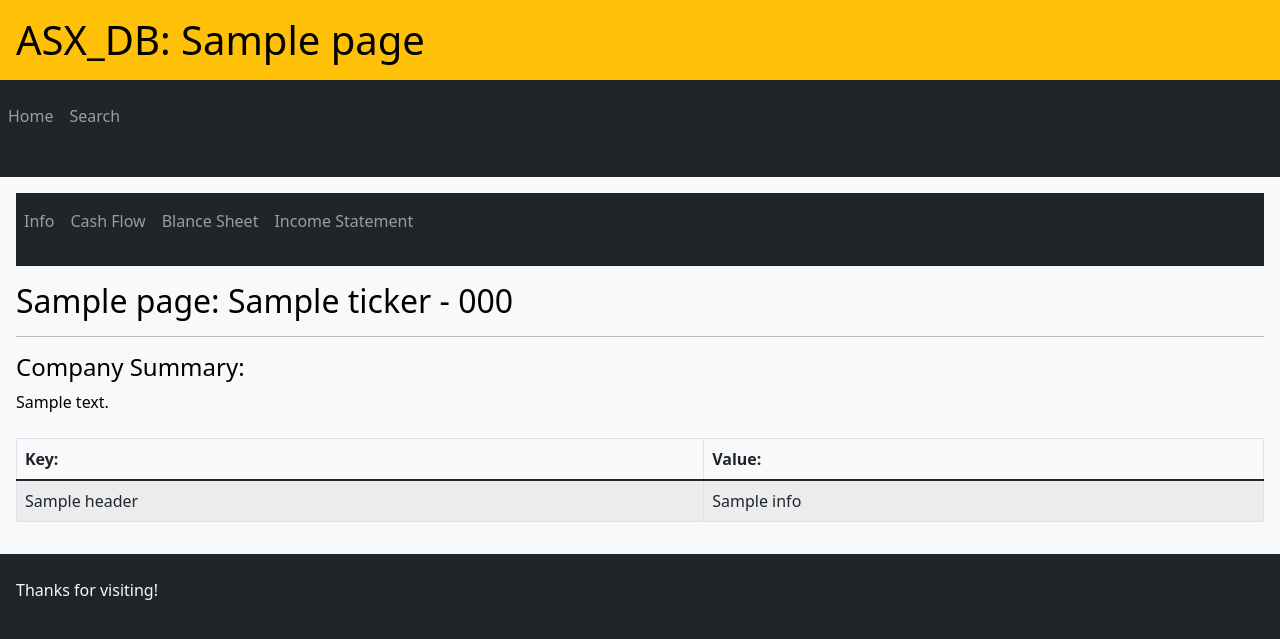
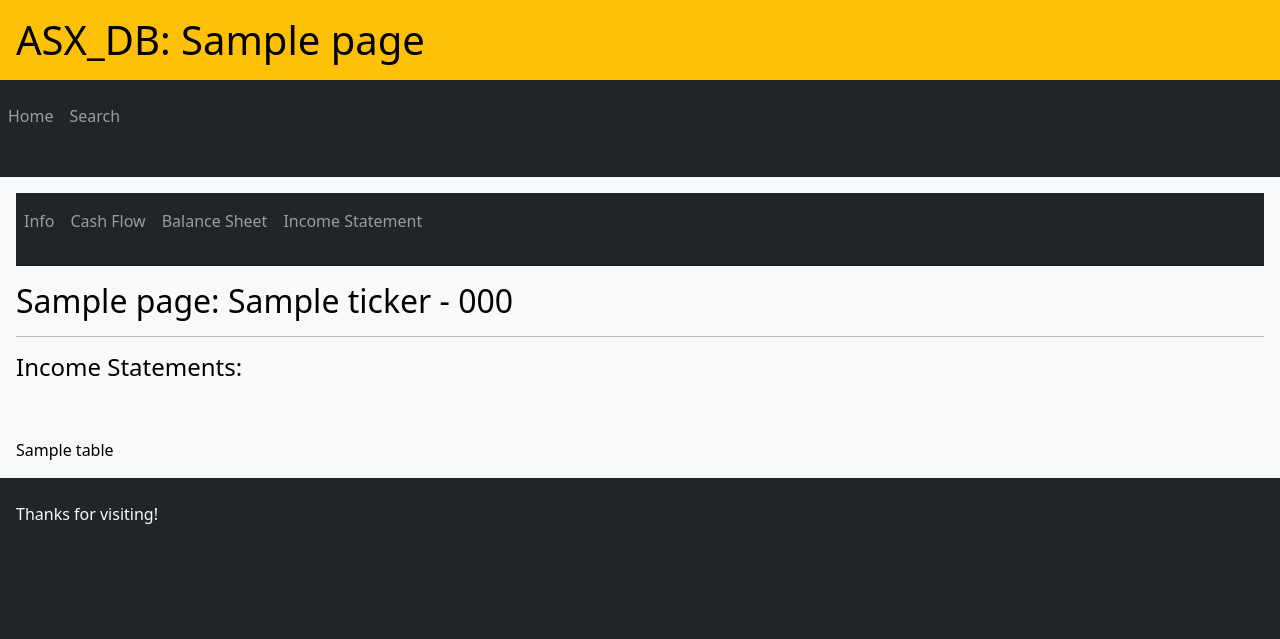
Before and after one commit to l-j-g/A4, a Python web app: template B/asx-db-sl/flask/templates/income_statement.html in a window 1280 px wide. Shown: the top 639 px of the page. Run offline with Jinja, Linux system fonts and the light colour scheme; the template is opened without the code that fills it: most values are stand-ins (such as "Sample title", 1, 10 or a date in 2020).

Commit message:
views for cashflow balance sheet and incomestatment working (but ugly)

```diff
--- a/B/asx-db-sl/flask/templates/income_statement.html
+++ b/B/asx-db-sl/flask/templates/income_statement.html
@@ -10,7 +10,7 @@
               <a href="/ticker/{{page_data['ticker']['ASX code']}}/cash_flow" class="nav-link">Cash Flow</a>
         </li>
         <li class="nav-item">
-              <a href="/ticker/{{page_data['ticker']['ASX code']}}/balance_sheet" class="nav-link">Blance Sheet</a>
+              <a href="/ticker/{{page_data['ticker']['ASX code']}}/balance_sheet" class="nav-link">Balance Sheet</a>
         </li>
         <li class="nav-item">
               <a href="/ticker/{{page_data['ticker']['ASX code']}}/income_statement" class="nav-link">Income Statement</a>
@@ -22,28 +22,9 @@
 
 <h2> {{ page_data.page_title }}: {{ page_data['ticker']['Company name']}} - {{ page_data['ticker']['ASX code']}} </h2>
 <hr/>
-<h4> Company Summary: </h4>
-
-{{page_data['ticker']['Info']['longBusinessSummary']}}
+<h4> Income Statements: </h4>
 <br/> <br/>
-
-    <table class="table table-striped table-bordered">
-        <thead>
-            <tr>
-                <th>Key:</th>
-                <th>Value:</th>
-            </tr>
-        </thead>
-        {% for key in headers.keys() %}
-        <tbody>
-            <tr>
-                <td>
-                   {{ headers[key] }}
-                </td>
-                <td>
-                   {{ page_data['ticker']['Info'][key] }}
-                </td>
-            </tr>
-        {% endfor %}
-    </table>
+{% for table in tables %}
+    {{ table|safe }}
+{% endfor %}
 {% endblock %}
--- a/B/asx-db-sl/flask/templates/info.html
+++ b/B/asx-db-sl/flask/templates/info.html
@@ -10,7 +10,7 @@
               <a href="/ticker/{{page_data['ticker']['ASX code']}}/cash_flow" class="nav-link">Cash Flow</a>
         </li>
         <li class="nav-item">
-              <a href="/ticker/{{page_data['ticker']['ASX code']}}/balance_sheet" class="nav-link">Blance Sheet</a>
+              <a href="/ticker/{{page_data['ticker']['ASX code']}}/balance_sheet" class="nav-link">Balance Sheet</a>
         </li>
         <li class="nav-item">
               <a href="/ticker/{{page_data['ticker']['ASX code']}}/income_statement" class="nav-link">Income Statement</a>
```
Also changed, not shown: B/asx-db-sl/flask/app.py (+12 -3 lines), B/asx-db-sl/flask/templates/balance_sheet.html (+5 -24 lines), B/asx-db-sl/flask/templates/cash_flow.html (+5 -24 lines).
